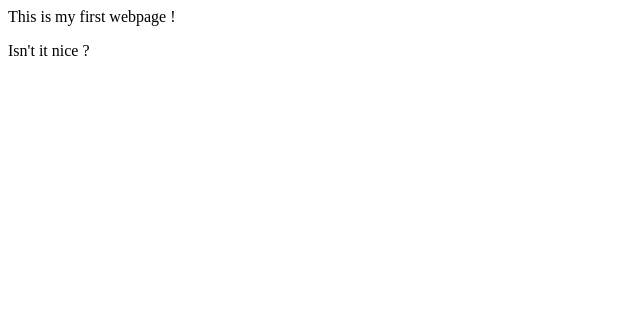
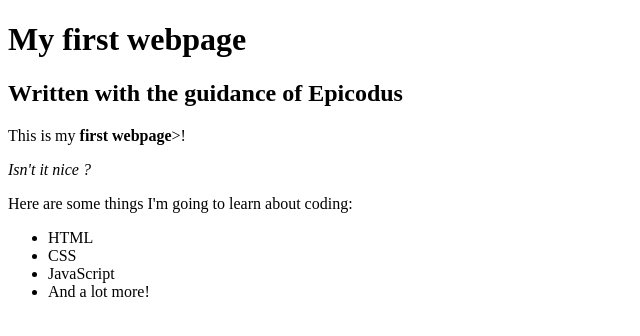
Before and after one commit to nancyliqn91/my-first-webpage, a plain HTML site: page my-first-webpage.html in a window 1280 px wide. Shown: the whole page, without its empty margins (0-640 px from the left). Drawn offline with Linux system fonts and the light colour scheme.

Commit message:
add two tags

```diff
--- a/my-first-webpage.html
+++ b/my-first-webpage.html
@@ -1,2 +1,22 @@
-<p>This is my first webpage !</p>
-<p>Isn't it nice ?</p>
+<!DOCTYPE html>
+<html lang="en-US" >
+<head>
+  <link href="css/css42.css" rel="stylesheet" type="text/css">
+  <title>Web Page #1!</title>
+</head>
+<body>
+  <h1>My first webpage</h1>
+  <h2>Written with the guidance of Epicodus</h2>
+
+  <p>This is my <strong>first webpage</strong>>!</p>
+  <p><em>Isn't it nice ?</em></p>
+
+  <p>Here are some things I'm going to learn about coding:</p>
+  <ul>
+    <li>HTML</li>
+    <li>CSS</li>
+    <li>JavaScript</li>
+    <li>And a lot more!</li>
+  </ul>
+</body>
+</html>
```
